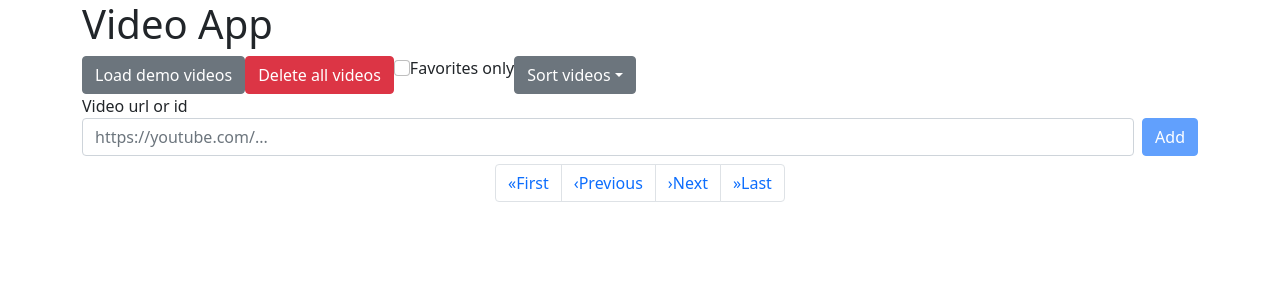
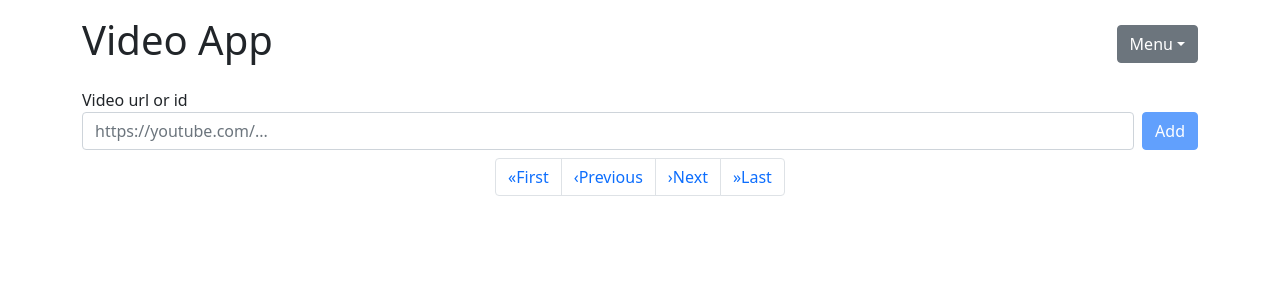
Before and after one commit to tomek-ch/video-app-redux, a React (Create React App) app: page / in a window 1280 px wide. Shown: the top 300 px of the page. Built offline with nearby package versions, Linux system fonts and the light colour scheme.

Commit message:
Restructure the nav

```diff
--- a/src/components/Header.tsx
+++ b/src/components/Header.tsx
@@ -1,29 +1,63 @@
-import { Button, Input, Label, Nav } from "reactstrap";
+import { useState } from "react";
+import {
+  Dropdown,
+  DropdownItem,
+  DropdownMenu,
+  DropdownToggle,
+  Input,
+  Label,
+} from "reactstrap";
 import { useVideosContext } from "../context/VideosContext";
-import SortDropdown from "./SortDropdown";
 
 function Header() {
-  const { loadDemoData, wipeData, favoritesOnly, toggleFavFilter } =
-    useVideosContext();
+  const {
+    loadDemoData,
+    wipeData,
+    favoritesOnly,
+    toggleFavFilter,
+    toggleOldestFirst,
+    oldestFirst,
+  } = useVideosContext();
+  const [dropdownOpen, setDropDownOpen] = useState(false);
+  const toggle = () => setDropDownOpen((prev) => !prev);
 
   return (
-    <header>
+    <header className="d-flex align-items-center justify-content-between my-3">
       <h1>Video App</h1>
-      <Nav>
-        <Button onClick={loadDemoData}>Load demo videos</Button>
-        <Button color="danger" onClick={wipeData}>
-          Delete all videos
-        </Button>
+      <nav>
+        <Dropdown isOpen={dropdownOpen} toggle={toggle}>
+          <DropdownToggle caret className="ms-auto">
+            Menu
+          </DropdownToggle>
+          <DropdownMenu className="mt-1" right>
+            <DropdownItem onClick={wipeData}>Delete all videos</DropdownItem>
+            <DropdownItem onClick={loadDemoData}>Load demo videos</DropdownItem>
+            <DropdownItem divider />
+            <DropdownItem>
               <Label check>
                 <Input
                   type="checkbox"
                   checked={favoritesOnly}
                   onChange={toggleFavFilter}
+                  className="me-1"
                 />
                 Favorites only
               </Label>
-        <SortDropdown />
-      </Nav>
+            </DropdownItem>
+            <DropdownItem>
+              <Label check>
+                <Input
+                  type="checkbox"
+                  checked={oldestFirst}
+                  onChange={toggleOldestFirst}
+                  className="me-1"
+                />
+                Oldest first
+              </Label>
+            </DropdownItem>
+          </DropdownMenu>
+        </Dropdown>
+      </nav>
     </header>
   );
 }
--- a/src/hooks/useVideos.ts
+++ b/src/hooks/useVideos.ts
@@ -76,7 +76,10 @@ function useVideos() {
     listToDisplay.sort((a, b) => a.timestamp - b.timestamp);
   }
 
-  const toggleFavFilter = () => setFavoritesOnly((prev) => !prev);
+  const toggle = (cb: (value: React.SetStateAction<boolean>) => void) => () =>
+    cb((prev) => !prev);
+  const toggleFavFilter = toggle(setFavoritesOnly);
+  const toggleOldestFirst = toggle(setOldestFirst);
 
   // *** Pagination ***
 
@@ -98,7 +101,8 @@ function useVideos() {
 
     favoritesOnly,
     toggleFavFilter,
-    setOldestFirst,
+    oldestFirst,
+    toggleOldestFirst,
 
     pagesCount,
     setCurrentPage,
```
Lines whose indentation alone changed are shown as unchanged.
